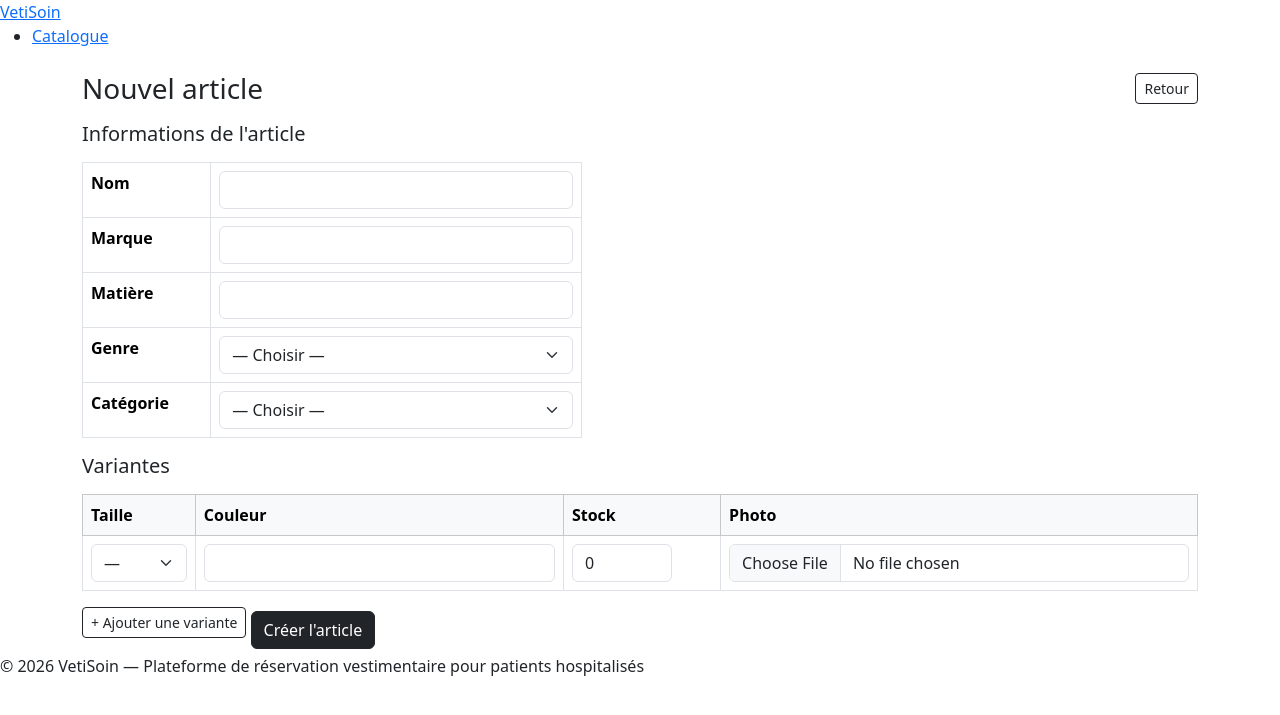
After one commit to Samzdev08/VetiSoin_TPI, a PHP site: template templates/admin/articles/create.php in a window 1280 px wide. The commit adds this page. Shown: the top 715 px of the page. Run offline with PHP 8.4, Linux system fonts and the light colour scheme; the template is opened without the code that fills it, so the values that code supplies are empty; some libraries are stand-ins or nearby versions.

Commit message:
feat(admin): page de création d'un article avec variantes

```diff
--- a/src/Models/Category.php
+++ b/src/Models/Category.php
@@ -33,7 +33,7 @@ class Category
 
         $db = Database::getInstance()->getConnection();
 
-        $sql = "SELECT id, nom FROM categorie";
+        $sql = "SELECT id, nom, type_taille FROM categorie";
         $stmt = $db->prepare($sql);
         $stmt->execute();
 
--- a/src/Outils/Router.php
+++ b/src/Outils/Router.php
@@ -56,10 +56,12 @@ $group = $app->group('/rdv', function ($group) {
 
 $group = $app->group('/admin', function ($group) {
     $group->get('/articles', ArticleController::class);
+    $group->get('/articles/create', [ArticleController::class, 'showCreateForm']);
     $group->get('/articles/{id}', [ArticleController::class, 'showDetails']);
     $group->get('/articles/{id}/edit', [ArticleController::class, 'edit']);
     $group->post('/articles/{id}/edit', [ArticleController::class, 'editPost']);
     $group->post('/variantes/{id}/edit', [ArticleController::class, 'editVariante']);
+
 });
 
 
--- /dev/null
+++ b/templates/admin/articles/create.php
@@ -0,0 +1,158 @@
+<?php
+
+/**
+ * Fichier : create.php
+ * Auteur  : Samuel Tido Kaze
+ * Date    : 22.04.2026
+ * Projet  : TPI VetiSoin
+ * Role    : Création d'un article et de ses variantes (admin)
+ */
+
+/** @var array $article */
+/** @var array $categories*/
+/** @var string|null $categorySelect*/
+
+$genres = ['Femme', 'Homme', 'Mixte'];
+
+$tailles = [
+    'habit'    => ['XS', 'S', 'M', 'L', 'XL', 'XXL'],
+    'chaussure' => ['36', '37', '38', '39', '40', '41', '42', '43', '44', '45', '46'],
+];
+
+$categorySelect = 'salut';
+
+?>
+
+<div class="container mt-4">
+    <div class="d-flex justify-content-between align-items-center mb-3">
+        <h1 class="h3 mb-0">Nouvel article</h1>
+        <a href="/admin/articles" class="btn btn-sm btn-outline-dark">Retour</a>
+    </div>
+
+    <form action="/admin/articles/create" method="post" enctype="multipart/form-data">
+
+        <input type="hidden" name="csrf_token" value="<?= htmlspecialchars($_SESSION['csrf_token'] ?? '') ?>">
+
+        <h2 class="h5 mb-3">Informations de l'article</h2>
+        <table class="table table-bordered" style="max-width: 500px;">
+            <tr>
+                <th>Nom</th>
+                <td><input type="text" name="nom" class="form-control" required></td>
+            </tr>
+            <tr>
+                <th>Marque</th>
+                <td><input type="text" name="marque" class="form-control" required></td>
+            </tr>
+            <tr>
+                <th>Matière</th>
+                <td><input type="text" name="matiere" class="form-control" required></td>
+            </tr>
+            <tr>
+                <th>Genre</th>
+                <td>
+                    <select name="genre" class="form-select" required>
+                        <option value="">— Choisir —</option>
+                        <?php foreach ($genres as $g) : ?>
+                            <option value="<?= $g ?>"><?= $g ?></option>
+                        <?php endforeach; ?>
+                    </select>
+                </td>
+            </tr>
+            <tr>
+                <th>Catégorie</th>
+                <td>
+                    <select name="id_categorie" id="select-categorie" class="form-select" onchange="setTaille(this.value)" required>
+                        <option value="">— Choisir —</option>
+                        <?php foreach ($categories as $cat) : ?>
+                            <option value="<?= $cat['id'] ?>" data-nom="<?= htmlspecialchars($cat['type_taille']) ?>">
+                                <?= htmlspecialchars($cat['nom']) ?>
+                            </option>
+                        <?php endforeach; ?>
+                    </select>
+                </td>
+            </tr>
+        </table>
+
+        <h2 class="h5 mb-3">Variantes</h2>
+        <table class="table table-bordered align-middle" id="variantes-table">
+            <thead class="table-light">
+                <tr>
+                    <th>Taille</th>
+                    <th>Couleur</th>
+                    <th>Stock</th>
+                    <th>Photo</th>
+                </tr>
+            </thead>
+            <tbody id="variantes-body">
+                <tr>
+                    <td>
+                        <select name="variantes[0][taille]" class="form-select select-taille" required>
+                            <option value="">—</option>
+                        </select>
+                    </td>
+                    <td><input type="text" name="variantes[0][couleur]" class="form-control" required></td>
+                    <td><input type="number" name="variantes[0][stock]" min="0" value="0" class="form-control" style="max-width: 100px;" required></td>
+                    <td><input type="file" name="variantes[0][photo]" accept="image/*" class="form-control"></td>
+                </tr>
+            </tbody>
+        </table>
+
+        <button type="button" onclick="ajouterVariante()" class="btn btn-outline-dark btn-sm mb-3">+ Ajouter une variante</button>
+
+
+        <button type="submit" class="btn btn-dark">Créer l'article</button>
+    </form>
+</div>
+
+<script>
+    const tailles = {
+
+        habit: ['XS', 'S', 'M', 'L', 'XL', 'XXL'],
+        chaussure: ['36', '37', '38', '39', '40', '41', '42', '43', '44', '45', '46'],
+        unique: ['Unique']
+
+    };
+
+    function setTaille(idCategorie) {
+        const selectCat = document.getElementById('select-categorie');
+        const type = selectCat.options[selectCat.selectedIndex].dataset.nom;
+
+
+        document.querySelectorAll('.select-taille').forEach(select => {
+            select.innerHTML = '';
+            tailles[type].forEach(taille => {
+                const option = document.createElement('option');
+                option.value = taille;
+                option.textContent = taille;
+                select.appendChild(option);
+            });
+        });
+    }
+
+    let i = 1;
+
+    function ajouterVariante() {
+
+        i++;
+
+        const tbody = document.getElementById('variantes-body');
+        const tr = document.createElement('tr');
+
+        tr.innerHTML = `
+            <td>
+                <select name="variantes[${i}][taille]" class="form-select select-taille" required>
+                    <option value="">—</option>
+                </select>
+            </td>
+            <td><input type="text" name="variantes[${i}][couleur]" class="form-control" required></td>
+            <td><input type="number" name="variantes[${i}][stock]" min="0" value="0" class="form-control" style="max-width: 100px;" required></td>
+            <td><input type="file" name="variantes[${i}][photo]" accept="image/*" class="form-control"></td>
+            <td><button type="button" onclick="this.closest('tr').remove()" class="btn btn-outline-danger btn-sm">×</button></td>
+        `;
+        tbody.appendChild(tr);
+
+
+        setTaille();
+
+    }
+</script>
--- a/templates/admin/articles/list.php
+++ b/templates/admin/articles/list.php
@@ -31,7 +31,7 @@ $genreActif = $_GET['genre'] ?? '';
                     </button>
                 <?php endforeach; ?>
             </form>
-            <a href="" class="btn btn-sm btn-dark">+ Ajouter</a>
+            <a href="/admin/articles/create" class="btn btn-sm btn-dark">+ Ajouter</a>
         </div>
     </div>
 
```
Also changed, not shown: src/Controllers/Admin/ArticleController.php (+18 -0 lines).
